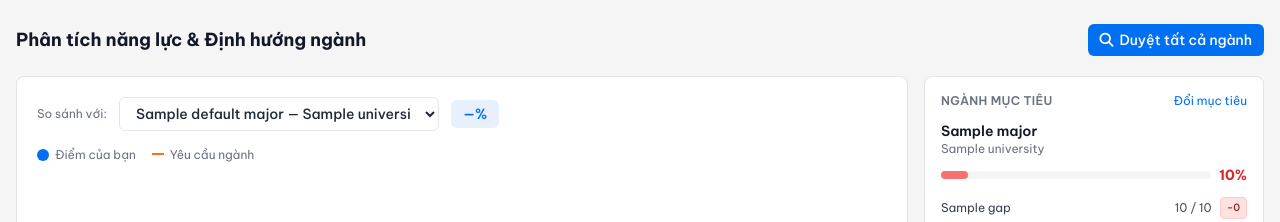
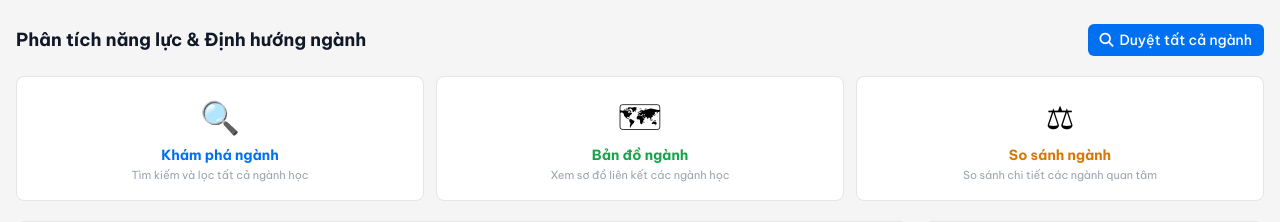
Before and after one commit to HoaThang34/EduMind-AI, a Flask app: template templates/student_career.html in a window 1280 px wide. Shown: the part 49-271 px from the top of the page. Run offline with Flask 3, Linux system fonts and the light colour scheme; tables that the repository leaves empty hold one stand-in row (values such as "Sample post"); the template is opened without the code that fills it: values that come from a table or form of the project are taken from there, most other values are stand-ins (such as "Sample title", 1, 10 or a date in 2020); a map, chart or similar area stays blank; some libraries are stand-ins or nearby versions.

Commit message:
feat: add navigation cards for compare and map features to career hub

```diff
--- a/templates/student_career.html
+++ b/templates/student_career.html
@@ -53,6 +53,28 @@
     <a href="{{ url_for('career.career_browse') }}"
        class="ml-auto text-sm px-3 py-1.5 bg-[#0070f3] text-white rounded-md hover:bg-blue-700 font-medium">
       <i class="fas fa-search mr-1.5"></i>Duyệt tất cả ngành
+    </a>
+  </div>
+
+  <!-- Navigation cards -->
+  <div class="grid grid-cols-1 md:grid-cols-3 gap-3 mb-5">
+    <a href="/student/career/browse" class="card text-center text-decoration-none no-underline hover:shadow-md transition-shadow"
+       style="background:#fff;border:1px solid #e5e5e5;border-radius:8px;display:block;padding:16px 12px;text-decoration:none;">
+      <div style="font-size:2rem;">&#128269;</div>
+      <div class="font-bold text-[#0070f3] text-sm mt-1">Khám phá ngành</div>
+      <div class="text-[11px] text-gray-400 mt-0.5">Tìm kiếm và lọc tất cả ngành học</div>
+    </a>
+    <a href="/student/career/map" class="card text-center no-underline hover:shadow-md transition-shadow"
+       style="background:#fff;border:1px solid #e5e5e5;border-radius:8px;display:block;padding:16px 12px;text-decoration:none;">
+      <div style="font-size:2rem;">&#128506;</div>
+      <div class="font-bold text-green-600 text-sm mt-1">Bản đồ ngành</div>
+      <div class="text-[11px] text-gray-400 mt-0.5">Xem sơ đồ liên kết các ngành học</div>
+    </a>
+    <a href="/student/career/compare" class="card text-center no-underline hover:shadow-md transition-shadow"
+       style="background:#fff;border:1px solid #e5e5e5;border-radius:8px;display:block;padding:16px 12px;text-decoration:none;">
+      <div style="font-size:2rem;">&#9878;</div>
+      <div class="font-bold text-amber-600 text-sm mt-1">So sánh ngành</div>
+      <div class="text-[11px] text-gray-400 mt-0.5">So sánh chi tiết các ngành quan tâm</div>
     </a>
   </div>
 
```
